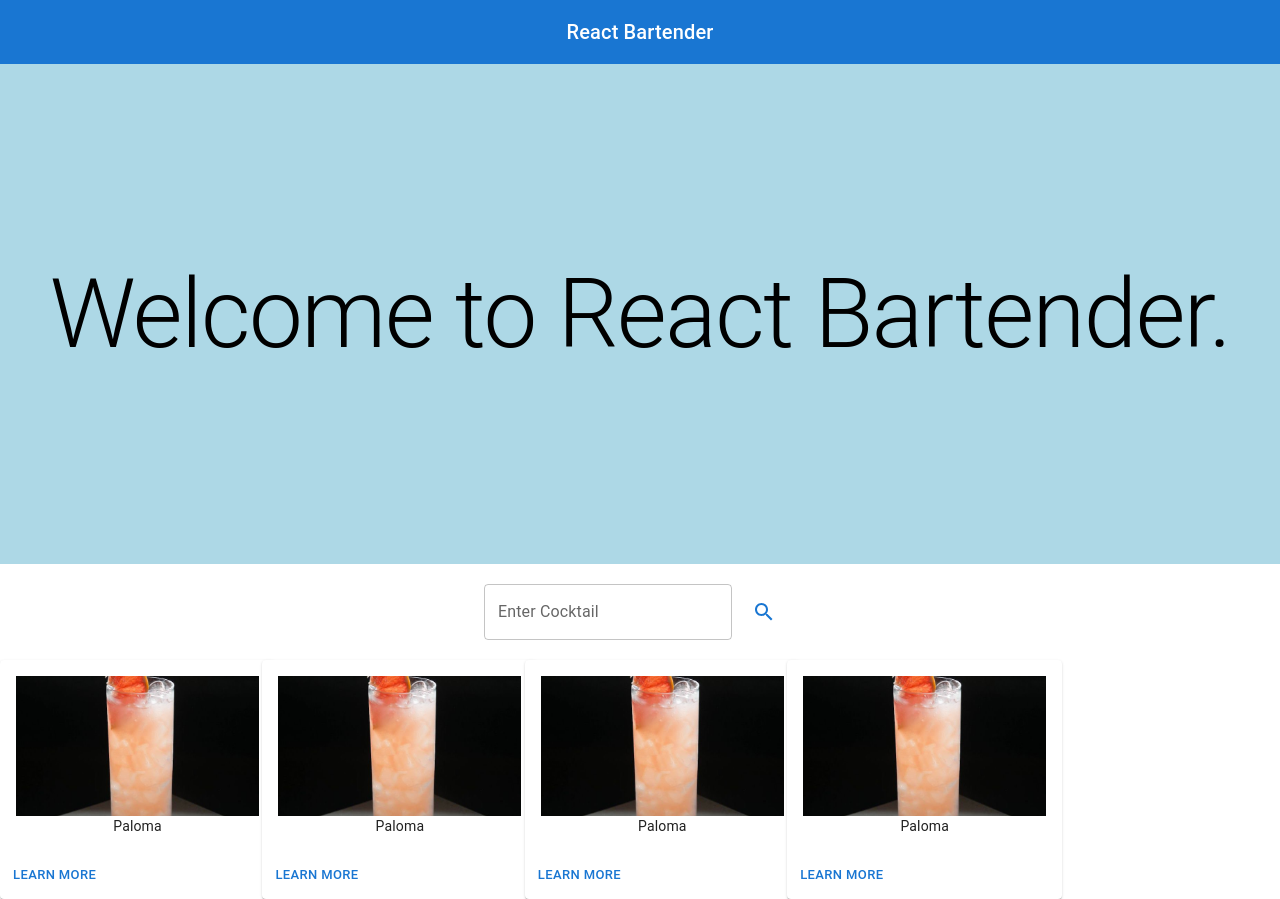
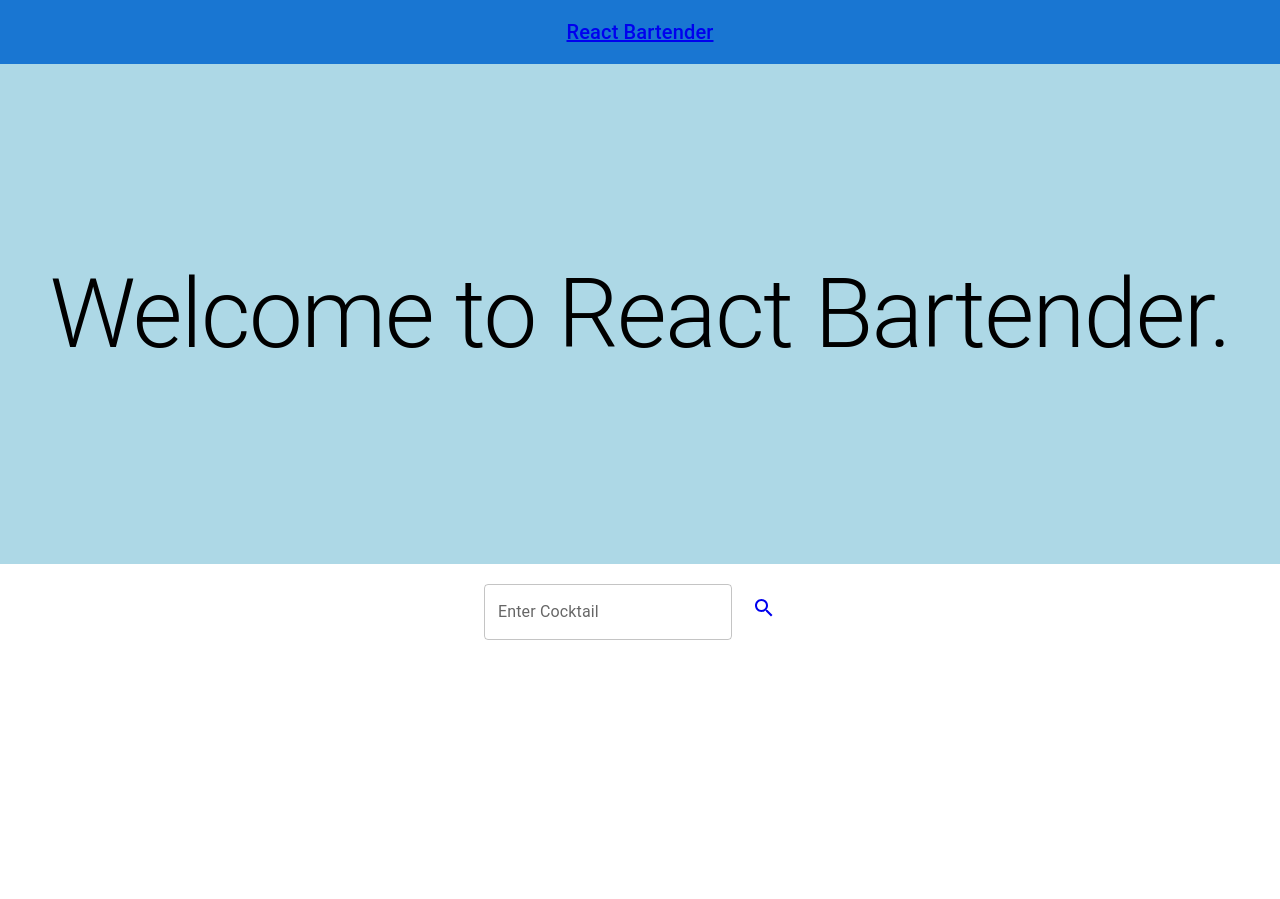
Before and after one commit to javiermelendrez1/react-bartender-v2, a React (Create React App) app in the folder react-bartender-v2/: page / in a window 1280 px wide. After the commit the page ends 800 px from the top, so only its background shows below. Built offline with nearby package versions, Linux system fonts and the light colour scheme.

Commit message:
created some router links

```diff
--- a/react-bartender-v2/src/App.js
+++ b/react-bartender-v2/src/App.js
@@ -4,15 +4,16 @@ import Grid from './components/Grid/Grid';
 import HeroImage from './components/HeroImage/HeroImage';
 import NavBar from './components/NavBar/NavBar';
 import SearchBar from './components/SearchBar/SearchBar';
+import { Route, Routes } from 'react-router-dom';
+import Home from './components/Home/Home';
 function App() {
-  //create a home state
-  const [home, setHome] = useState(true); //this is state is to know if on the home screen
   return (
     <div className="App">
-      <NavBar/>
-      {home ? <HeroImage /> : null}
-      <SearchBar setHome={setHome}/>
-      <Grid/>
+            <NavBar/>
+      <Routes>
+      <Route path="/" element={<Home />} />
+      <Route path="/search" element={<Grid />} />
+      </Routes>
     </div>
   );
 }
--- /dev/null
+++ b/react-bartender-v2/src/components/Home/Home.js
@@ -0,0 +1,13 @@
+import React from 'react';
+import HeroImage from '../HeroImage/HeroImage';
+import SearchBar from '../SearchBar/SearchBar';
+const Home = () => {
+    return(
+        <div>
+        <HeroImage/>
+        <SearchBar/>
+        </div>
+
+    );
+};
+export default Home;
--- a/react-bartender-v2/src/components/NavBar/NavBar.js
+++ b/react-bartender-v2/src/components/NavBar/NavBar.js
@@ -3,15 +3,18 @@ import AppBar from '@mui/material/AppBar';
 import Box from '@mui/material/Box';
 import Toolbar from '@mui/material/Toolbar';
 import Typography from '@mui/material/Typography';
+import { Link } from "react-router-dom";
 
 const NavBar = () => {
     return (
         <Box sx={{ flexGrow: 1 }}>
         <AppBar position="static">
           <Toolbar>
+
             <Typography variant="h6" component="div" sx={{ flexGrow: 1}}>
-              React Bartender
+              <Link to='/'>React Bartender</Link>
             </Typography>
+
           </Toolbar>
         </AppBar>
       </Box>
--- a/react-bartender-v2/src/components/SearchBar/SearchBar.js
+++ b/react-bartender-v2/src/components/SearchBar/SearchBar.js
@@ -3,22 +3,33 @@ import TextField from '@mui/material/TextField';
 import Button from '@mui/material/Button';
 import Box from '@mui/material/Box';
 import SearchIcon from '@mui/icons-material/Search';
-const SearchBar = ({setHome}) => {
+import axios from 'axios';
+import {Link} from 'react-router-dom';
+const SearchBar = () => {
     //created a state for searched drink name
     const [drink, setDrink] = useState(''); //initially it is an empty string
     //add a listener to the text input
     const handleDrinkChange = (e) => {
         setDrink(e.target.value);
     }
+        //create a function for the api fetch
+        const fetchApi = async () => {
+            try {
+                const res = await axios.get(`https://www.thecocktaildb.com/api/json/v1/1/search.php?s=${drink}`);
+                console.log(res.data.drinks);
+            } catch(err) {
+                console.log(err);
+            }
+        }
     //create a function for the form submit
     const handleSubmit = (e) => {
         e.preventDefault();
         //call the api to search drinks
+        fetchApi();
         //empty out text string
         setDrink('');
-        //set home state to false
-        setHome(false);
     }
+
     return(
         <form onSubmit={handleSubmit}>
             <Box sx={{
@@ -34,7 +45,7 @@ const SearchBar = ({setHome}) => {
                 />
                 <Button variant="text"
                 type='submit'
-                ><SearchIcon/></Button>
+                ><Link to="/search"><SearchIcon/></Link></Button>
             </Box>
 
         </form>
```
Also changed, not shown: react-bartender-v2/src/index.js (+5 -2 lines).
